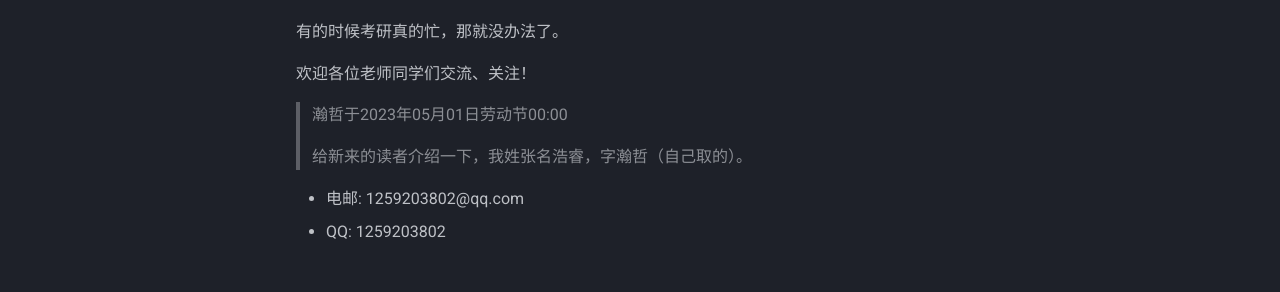
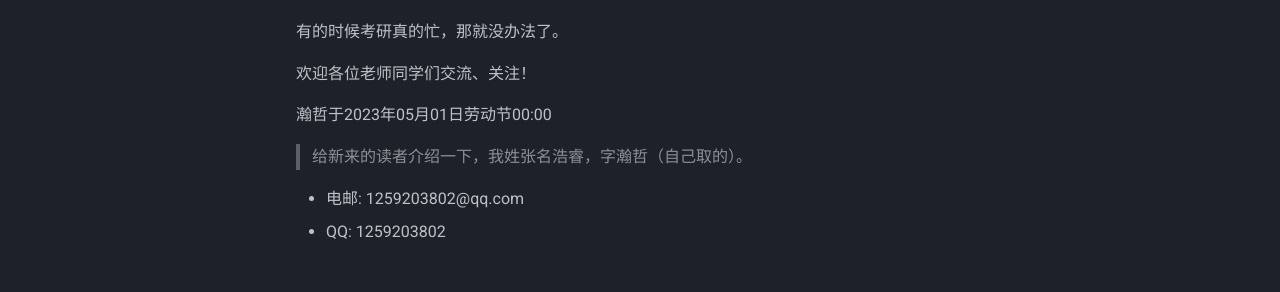
Before and after one commit to Haohahahaha/os, an MkDocs documentation site: the page built from docs/index.md, in a window 1280 px wide. Shown: the part 442-734 px from the top of the page. Built offline with MkDocs 1.6.1 and Material for MkDocs 9.7.7, drawn with Linux system fonts in a browser that asks for light colours.

Commit message:
2023-05-01_00:57:13 update

```diff
--- a/docs/index.md
+++ b/docs/index.md
@@ -35,7 +35,7 @@
 
 欢迎各位老师同学们交流、关注！
 
-> 瀚哲于2023年05月01日劳动节00:00
+瀚哲于2023年05月01日劳动节00:00
 
 > 给新来的读者介绍一下，我姓张名浩睿，字瀚哲（自己取的）。
 
```
